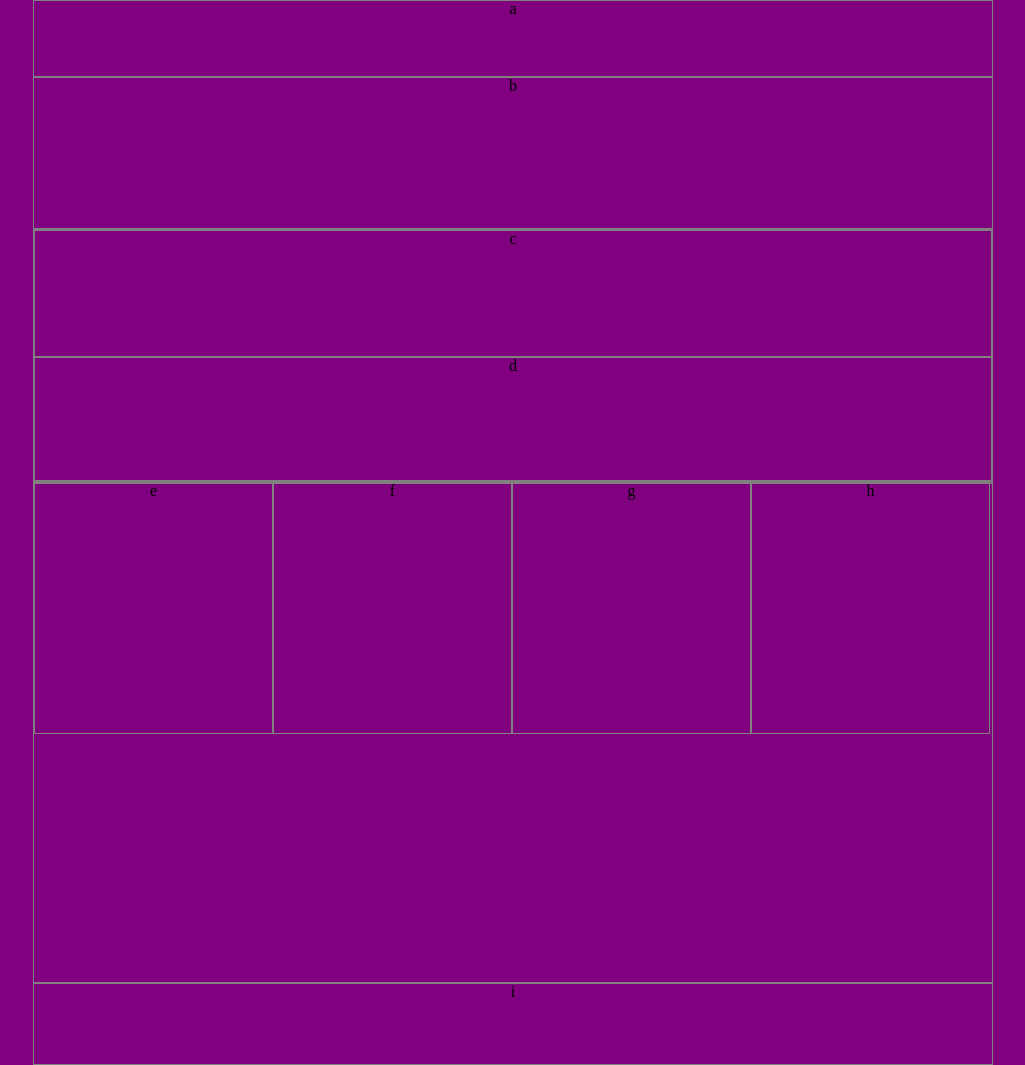
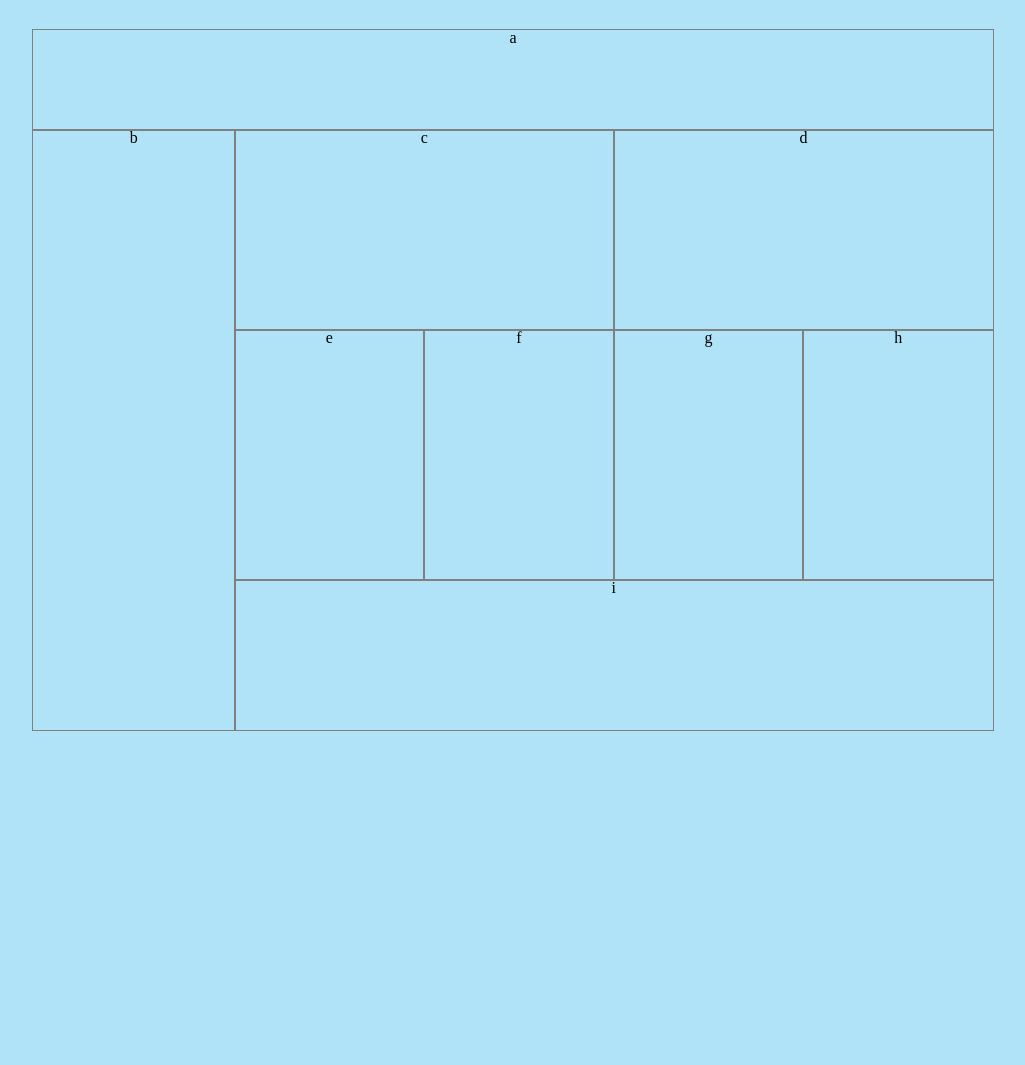
Before and after one commit to JessLovell/lab-01, a plain HTML site: page index.html in a window 1280 px wide. Shown: the whole page, without its empty margins (127-1152 px from the left). After the commit the page ends 800 px from the top, so only its background shows below. Drawn offline with Linux system fonts and the light colour scheme.

Commit message:
Complete desktop site

```diff
--- a/css/base.css
+++ b/css/base.css
@@ -6,11 +6,13 @@ body {
 }
 
 div, nav, header {
-    border: 1px solid grey;
+    outline: 1px solid grey;
 }
 
 @media only screen and (min-width: 768px) {
     body{
         max-width: 960px;
+        margin: auto;
+        background-color: rgb(176, 227, 247);
     }
 }
--- a/css/layout.css
+++ b/css/layout.css
@@ -1,4 +1,5 @@
 header {
+    margin-top: 30px;
     height: 75px;
 }
 
@@ -20,7 +21,7 @@ header {
 
 .second-section div {
     position: relative;
-    width: 237px;
+    width: 50%;
     height: 250px;
     float: left;
 }
@@ -31,7 +32,45 @@ div {
 }
 
 @media only screen and (min-width: 768px) {
-    body{
-        background-color: purple;
+    header {
+        height: 100px;
+    }
+
+    #section-b {
+        height: 600px;
+        width: 21%;
+        float: left;
+    }
+
+    .first-section {
+        height: 200px;
+        width: 79%;
+        float: left;
+    }
+
+    .first-section div {
+        height: 200px;
+        width: 50%;
+        float: left;
+    }
+
+    .second-section {
+        height: 250px;
+        width: 79%;
+        float: left;
+    }
+
+    .second-section div {
+        position: relative;
+        width: 25%;
+        height: 250px;
+        float: left;
+    }
+
+    #section-i {
+        float: left;
+        position: relative;
+        width: 79%;
+        height: 150px;
     }
 }
--- a/index.html
+++ b/index.html
@@ -19,6 +19,6 @@
             <div>g</div>
             <div>h</div>
         </div>
-        <div>i</div>
+        <div id="section-i">i</div>
     </body>
 </html>
```
